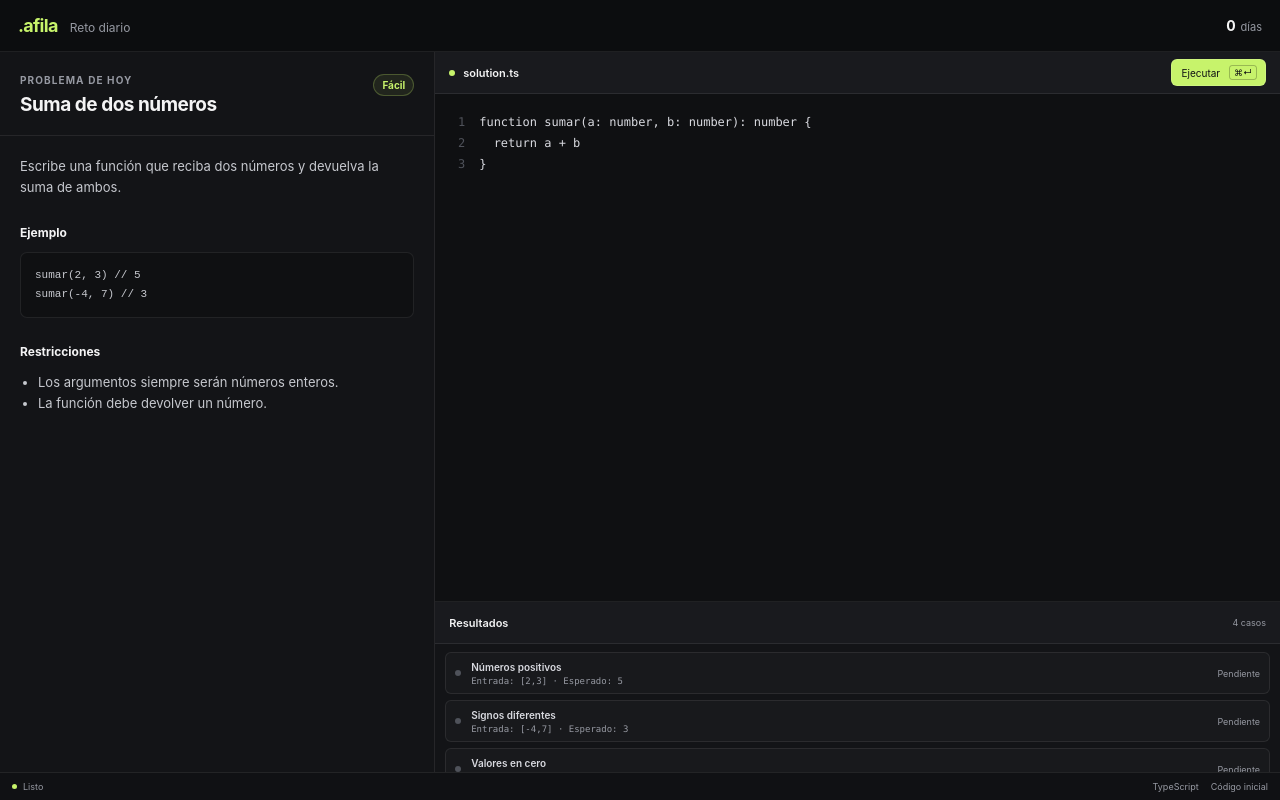
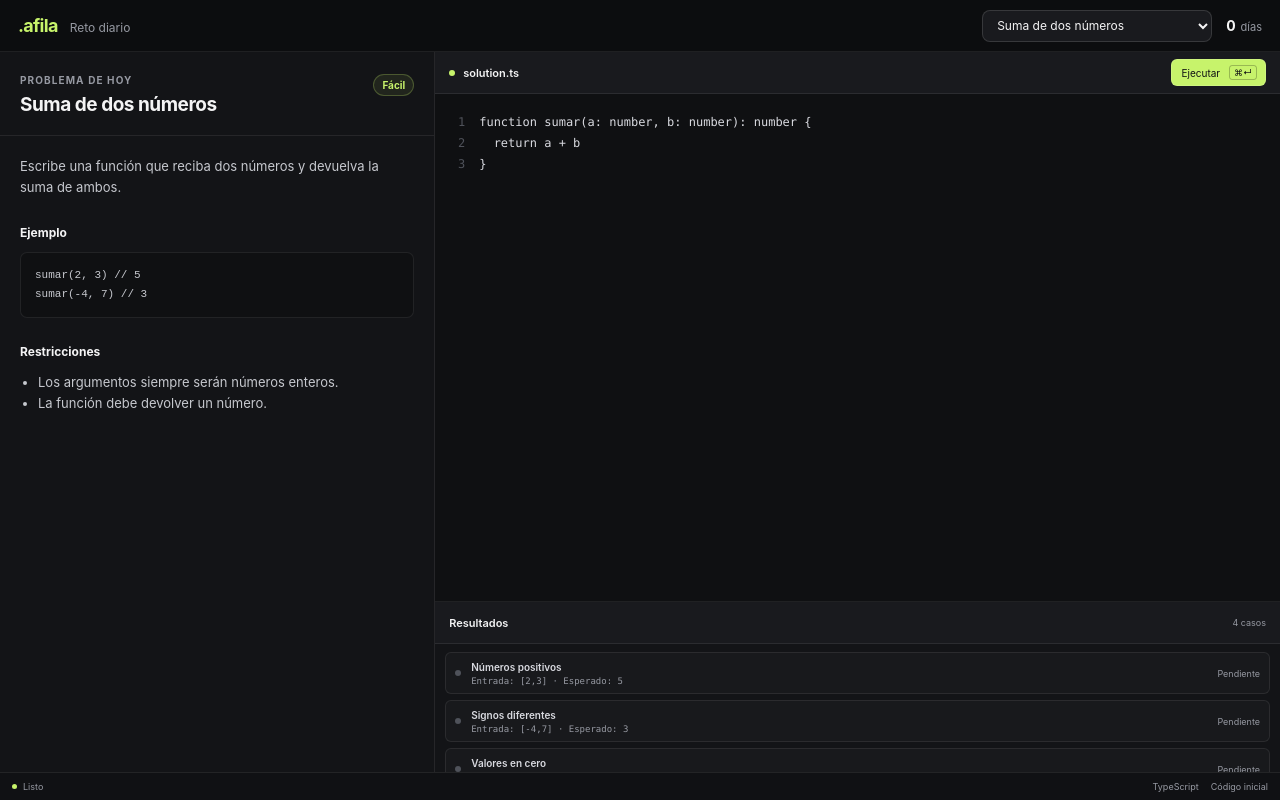
Before and after one commit to JacobPalomo/afila, a React (Vite) app in the folder apps/desktop/src/renderer/: page / in a window 1280 px wide. Built offline with nearby package versions, Linux system fonts and the light colour scheme.

Commit message:
feat(problems): add problem selection

```diff
--- a/apps/desktop/src/renderer/assets/main.css
+++ b/apps/desktop/src/renderer/assets/main.css
@@ -92,6 +92,36 @@ p {
 .brand-section {
   color: var(--text-muted);
   font-size: 12px;
+}
+
+.header-actions {
+  display: flex;
+  align-items: center;
+  min-width: 0;
+  gap: 14px;
+}
+
+.problem-selector {
+  width: min(230px, 32vw);
+  min-width: 150px;
+  height: 32px;
+  padding: 0 10px;
+  border: 1px solid var(--border-strong);
+  border-radius: 8px;
+  color: var(--text);
+  background: var(--surface-raised);
+  font-size: 12px;
+  color-scheme: dark;
+  outline: none;
+}
+
+.problem-selector:hover {
+  border-color: rgba(255, 255, 255, 0.2);
+}
+
+.problem-selector:focus-visible {
+  border-color: rgba(199, 243, 107, 0.55);
+  box-shadow: 0 0 0 3px rgba(199, 243, 107, 0.1);
 }
 
 .streak {
--- a/apps/desktop/src/renderer/src/App.tsx
+++ b/apps/desktop/src/renderer/src/App.tsx
@@ -5,13 +5,26 @@ import ProblemPanel from './components/ProblemPanel'
 import ResultsPanel from './components/ResultsPanel'
 import StatusBar from './components/StatusBar'
 import type { SolutionExecutionState, TestCaseExecutionResult } from './features/execution/types'
-import { getProblemById } from './features/problems/catalog'
+import {
+  getProblemById,
+  isProblemId,
+  problemCatalog,
+  type ProblemId
+} from './features/problems/catalog'
+import type { Problem } from './features/problems/types'
 import { useSolutionDraft } from './features/solutions/use-solution-draft'
 
-const activeProblem = getProblemById('sum-two-numbers')
+const DEFAULT_PROBLEM_ID: ProblemId = 'sum-two-numbers'
 
-function createExecutionErrorResults(message: string): readonly TestCaseExecutionResult[] {
-  return activeProblem.testCases.map((testCase) => ({
+interface ProblemWorkspaceProps {
+  readonly problem: Problem
+}
+
+function createExecutionErrorResults(
+  problem: Problem,
+  message: string
+): readonly TestCaseExecutionResult[] {
+  return problem.testCases.map((testCase) => ({
     status: 'error',
     testCaseId: testCase.id,
     durationMs: 0,
@@ -19,8 +32,8 @@ function createExecutionErrorResults(message: string): readonly TestCaseExecutio
   }))
 }
 
-function App(): React.JSX.Element {
-  const { code, isModified, hasPersistenceError, updateCode } = useSolutionDraft(activeProblem)
+function ProblemWorkspace({ problem }: ProblemWorkspaceProps): React.JSX.Element {
+  const { code, isModified, hasPersistenceError, updateCode } = useSolutionDraft(problem)
 
   const [executionState, setExecutionState] = useState<SolutionExecutionState>({
     status: 'idle'
@@ -40,9 +53,9 @@ function App(): React.JSX.Element {
 
     void window.api.execution
       .run({
-        problemId: activeProblem.id,
+        problemId: problem.id,
         sourceCode: code,
-        testCases: activeProblem.testCases.map(({ id, args, expected }) => ({
+        testCases: problem.testCases.map(({ id, args, expected }) => ({
           id,
           args,
           expected
@@ -54,7 +67,7 @@ function App(): React.JSX.Element {
             setExecutionState({
               status: 'error',
               message: response.error.message,
-              results: createExecutionErrorResults(response.error.message)
+              results: createExecutionErrorResults(problem, response.error.message)
             })
 
             return
@@ -71,7 +84,7 @@ function App(): React.JSX.Element {
           setExecutionState({
             status: 'error',
             message,
-            results: createExecutionErrorResults(message)
+            results: createExecutionErrorResults(problem, message)
           })
         }
       )
@@ -86,26 +99,50 @@ function App(): React.JSX.Element {
   }
 
   return (
-    <div className="app-shell">
-      <AppHeader />
-
+    <>
       <div className="app-workspace">
-        <ProblemPanel problem={activeProblem} />
+        <ProblemPanel problem={problem} />
 
         <main className="solution-workspace">
           <EditorPanel
-            fileName={activeProblem.fileName}
+            fileName={problem.fileName}
             code={code}
             isRunning={isExecutionRunning}
             onCodeChange={handleCodeChange}
             onRun={runSolution}
           />
 
-          <ResultsPanel testCases={activeProblem.testCases} executionState={executionState} />
+          <ResultsPanel testCases={problem.testCases} executionState={executionState} />
         </main>
       </div>
 
       <StatusBar isSolutionModified={isModified} hasPersistenceError={hasPersistenceError} />
+    </>
+  )
+}
+
+function App(): React.JSX.Element {
+  const [activeProblemId, setActiveProblemId] = useState<ProblemId>(DEFAULT_PROBLEM_ID)
+
+  const activeProblem = getProblemById(activeProblemId)
+
+  const handleProblemChange = (nextProblemId: string): void => {
+    if (!isProblemId(nextProblemId)) {
+      return
+    }
+
+    setActiveProblemId(nextProblemId)
+  }
+
+  return (
+    <div className="app-shell">
+      <AppHeader
+        problems={problemCatalog}
+        activeProblemId={activeProblemId}
+        onProblemChange={handleProblemChange}
+      />
+
+      <ProblemWorkspace key={activeProblem.id} problem={activeProblem} />
     </div>
   )
 }
--- a/apps/desktop/src/renderer/src/components/AppHeader.tsx
+++ b/apps/desktop/src/renderer/src/components/AppHeader.tsx
@@ -1,14 +1,44 @@
-function AppHeader(): React.JSX.Element {
+import type { Problem } from '../features/problems/types'
+
+interface AppHeaderProps {
+  readonly problems: readonly Problem[]
+  readonly activeProblemId: string
+  readonly onProblemChange: (problemId: string) => void
+}
+
+function AppHeader({
+  problems,
+  activeProblemId,
+  onProblemChange
+}: AppHeaderProps): React.JSX.Element {
   return (
     <header className="app-header">
       <div className="brand">
         <span className="brand-name">.afila</span>
+
         <span className="brand-section">Reto diario</span>
       </div>
 
-      <div className="streak" aria-label="Racha actual: cero días">
-        <strong>0</strong>
-        <span>días</span>
+      <div className="header-actions">
+        <select
+          className="problem-selector"
+          aria-label="Seleccionar problema"
+          value={activeProblemId}
+          onChange={(event) => {
+            onProblemChange(event.currentTarget.value)
+          }}
+        >
+          {problems.map((problem) => (
+            <option key={problem.id} value={problem.id}>
+              {problem.title}
+            </option>
+          ))}
+        </select>
+
+        <div className="streak" aria-label="Racha actual: cero días">
+          <strong>0</strong>
+          <span>días</span>
+        </div>
       </div>
     </header>
   )
--- a/apps/desktop/src/renderer/src/features/problems/catalog.ts
+++ b/apps/desktop/src/renderer/src/features/problems/catalog.ts
@@ -1,9 +1,17 @@
+import { reverseStringProblem } from './data/reverse-string'
 import { sumTwoNumbersProblem } from './data/sum-two-numbers'
 import type { Problem } from './types'
 
-export const problemCatalog = [sumTwoNumbersProblem] as const satisfies readonly Problem[]
+export const problemCatalog = [
+  sumTwoNumbersProblem,
+  reverseStringProblem
+] as const satisfies readonly Problem[]
 
 export type ProblemId = (typeof problemCatalog)[number]['id']
+
+export function isProblemId(value: string): value is ProblemId {
+  return problemCatalog.some(({ id }) => id === value)
+}
 
 export function getProblemById(problemId: ProblemId): Problem {
   const problem = problemCatalog.find(({ id }) => id === problemId)
--- /dev/null
+++ b/apps/desktop/src/renderer/src/features/problems/data/reverse-string.ts
@@ -0,0 +1,44 @@
+import type { Problem } from '../types'
+
+export const reverseStringProblem = {
+  id: 'reverse-string',
+  title: 'Invertir una cadena',
+  difficulty: 'easy',
+  description:
+    'Escribe una función que reciba una cadena y devuelva sus caracteres en orden inverso.',
+  examples: ["invertir('hola') // 'aloh'", "invertir('') // ''"],
+  constraints: [
+    'El argumento siempre será una cadena.',
+    'La función debe conservar todos los caracteres, incluidos los espacios.'
+  ],
+  fileName: 'solution.ts',
+  starterCode: `function invertir(texto: string): string {
+  return texto
+}`,
+  testCases: [
+    {
+      id: 'regular-text',
+      label: 'Texto normal',
+      args: ['hola'],
+      expected: 'aloh'
+    },
+    {
+      id: 'empty-text',
+      label: 'Cadena vacía',
+      args: [''],
+      expected: ''
+    },
+    {
+      id: 'palindrome',
+      label: 'Palíndromo',
+      args: ['reconocer'],
+      expected: 'reconocer'
+    },
+    {
+      id: 'text-with-space',
+      label: 'Texto con espacio',
+      args: ['punto afila'],
+      expected: 'alifa otnup'
+    }
+  ]
+} as const satisfies Problem
```
